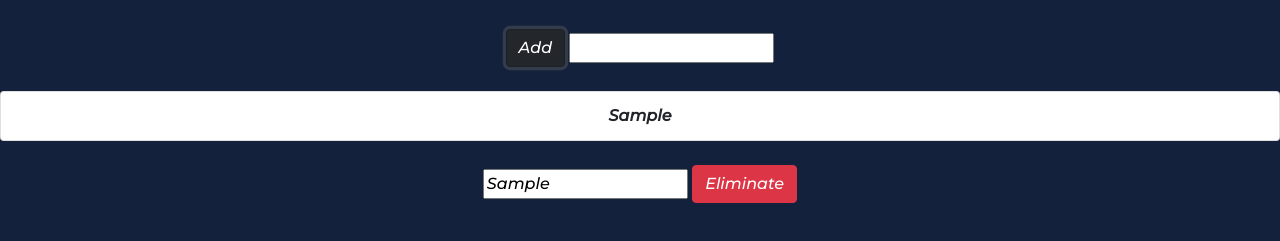
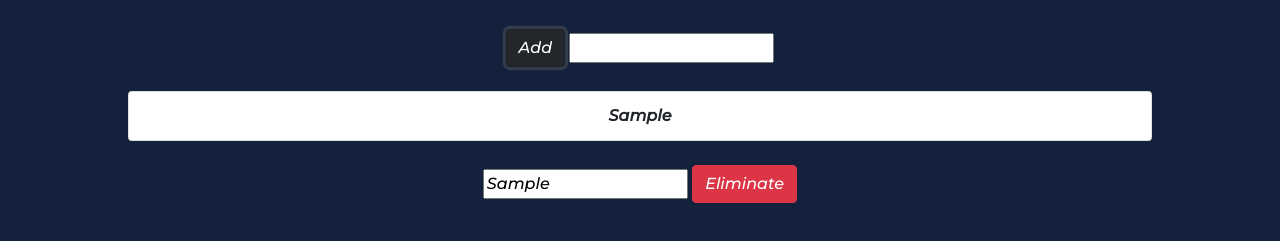
Before and after one commit to andresalvarezolmo/listproject, a plain HTML site: page index.html in a window 1280 px wide. Both pictures are taken after typing "Sample", "Sample" into the empty fields and a click on the button "Add". Shown: the part 89-330 px from the top of the page. Drawn offline with nearby package versions, Linux system fonts and the light colour scheme.

Commit message:
li margins adjusted

```diff
--- a/styles.css
+++ b/styles.css
@@ -22,3 +22,9 @@ p{
     margin: auto;
     display: none;
 }
+
+li{
+    margin-left: 10%;
+    margin-right: 10%;
+
+}
```
